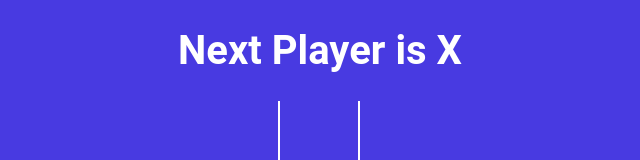
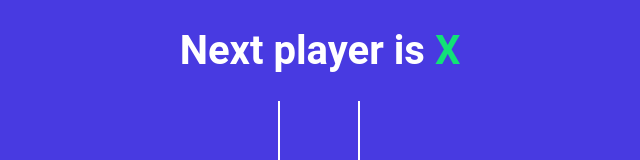
Before and after one commit to rakshapadiyar/Tic-Tac-Toe, a React (Vite) app: page / in a window 1280 px wide. Shown: the top 160 px of the page, without its empty margins (320-960 px from the left). Built offline with nearby package versions, Linux system fonts and the light colour scheme.

Commit message:
added colors for diffrent players, used react fragments in place of divs

```diff
--- a/src/App.jsx
+++ b/src/App.jsx
@@ -7,22 +7,15 @@ import { calculateWinner } from './winner';
 function App() {
   const [squares, setSquares] = useState(Array(9).fill(null));
   const [isXNext, setisXNext] = useState(true);
-  const [gridsFilled, setGridsFilled] = useState(1);
-  const [draw, setDraw] = useState(false);
+
   const handleSquareClick = clickedPosition => {
     if (winner) {
       return;
     }
 
-    if (gridsFilled == 9) {
-      if (winner == null) {
-        setDraw(true);
-      }
-    }
     setSquares(currentBoardState => {
       return currentBoardState.map((currentSquareValue, position) => {
         if (position === clickedPosition && squares[position] == null) {
-          setGridsFilled(gridsFilled + 1);
           if (isXNext) {
             setisXNext(false);
             return 'X';
@@ -40,7 +33,7 @@ function App() {
 
   return (
     <div className="app">
-      <Message isXNext={isXNext} winner={winner} draw={draw} />
+      <Message isXNext={isXNext} winner={winner} squares={squares} />
       <Board squares={squares} handleSquareClick={handleSquareClick} />
     </div>
   );
--- a/src/components/Message.jsx
+++ b/src/components/Message.jsx
@@ -1,20 +1,42 @@
 import React from 'react';
 
-const Message = ({ isXNext, winner, draw }) => {
-  let message;
-  if (winner != null) {
-    message = 'WINNER IS ' + winner + ' !!!!';
-  } else if (draw == true) {
-    message = 'GAME DRAW (:(';
-  } else {
-    let player = isXNext ? 'X' : 'O';
-    message = 'Next Player is ' + player;
-  }
+const Message = ({ isXNext, winner, squares }) => {
+  const draw = squares.every(squareValue => squareValue !== null);
+  const nextPlayer = isXNext ? 'X' : 'O';
+  const color = nextPlayer == 'X' ? 'text-green' : 'text-orange';
+  const renderMessage = () => {
+    if (winner) {
+      return (
+        <React.Fragment>
+          <h1>
+            Winner is <span className={color}>{winner}</span> !!!
+          </h1>
+        </React.Fragment>
+      );
+    } else if (draw == true) {
+      return (
+        <React.Fragment>
+          <h1>
+            <span className="text-orange">X </span> and
+            <span className="text-green"> O </span> tied.
+          </h1>
+        </React.Fragment>
+      );
+    } else {
+      return (
+        <React.Fragment>
+          <h1>
+            Next player is <span className={color}>{nextPlayer}</span>
+          </h1>
+        </React.Fragment>
+      );
+    }
+  };
 
   return (
-    <div>
-      <h1> {message}</h1>
-    </div>
+    <React.Fragment className="status-message">
+      {renderMessage()}
+    </React.Fragment>
   );
 };
 
```
